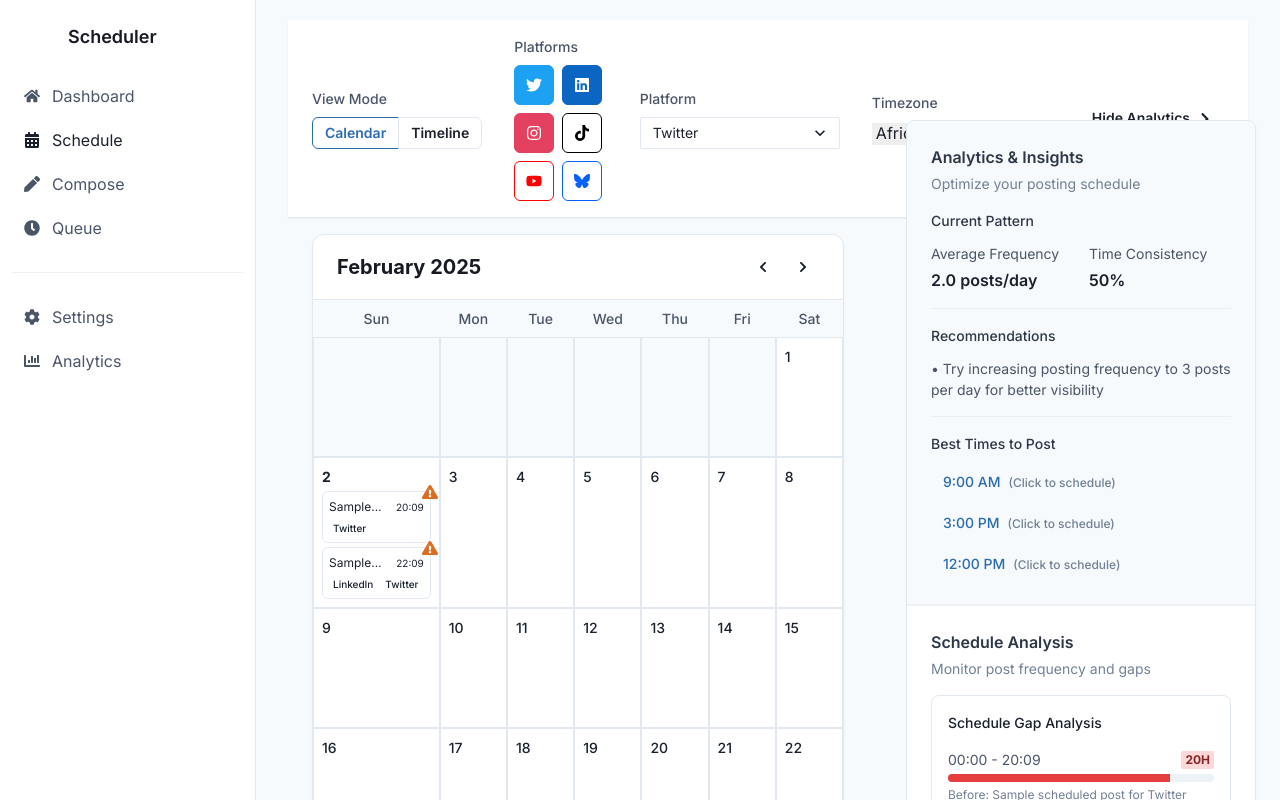
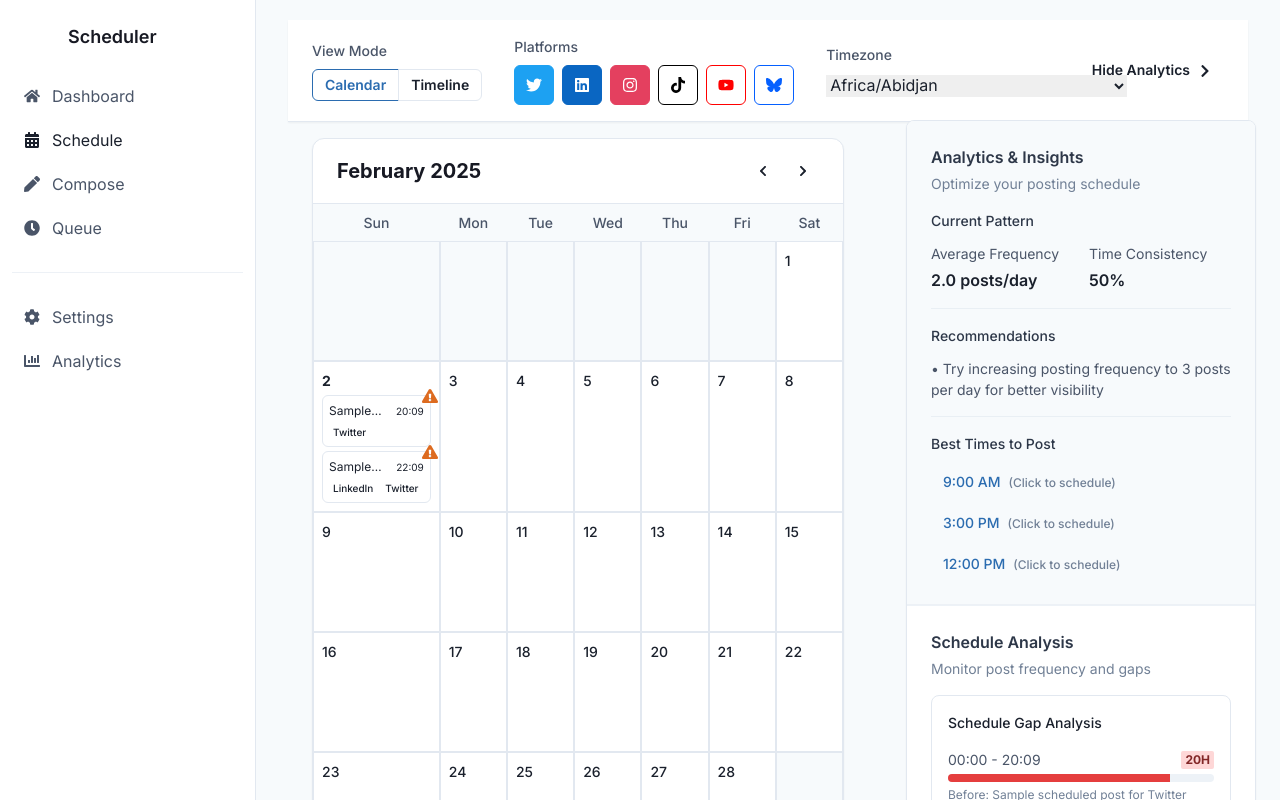
Before and after one commit to JAlbertCode/Social-media-scheduler, a Next.js app: page /schedule in a window 1280 px wide. Shown: the top 800 px of the page. Built offline with nearby package versions, Linux system fonts and the light colour scheme.

Commit message:
Removed platform selector to replace with toggle
Removed platform selector to replace with toggle

```diff
--- a/src/app/schedule/page.tsx
+++ b/src/app/schedule/page.tsx
@@ -181,31 +181,27 @@ export default function SchedulePage() {
                   <PlatformToggle
                     selectedPlatforms={selectedPlatforms}
                     onTogglePlatform={(platform) => {
-                      setSelectedPlatforms(prev =>
-                        prev.includes(platform)
+                      setSelectedPlatforms(prev => {
+                        const newPlatforms = prev.includes(platform)
                           ? prev.filter(p => p !== platform)
                           : [...prev, platform]
-                      )
+
+                        // Update activeFilter if we're removing its current platform
+                        if (prev.includes(platform) && platform === activeFilter) {
+                          setActiveFilter(newPlatforms[0] || 'Twitter')
+                        }
+                        // Or if this is the first platform being added
+                        else if (!prev.includes(platform) && prev.length === 0) {
+                          setActiveFilter(platform)
+                        }
+
+                        return newPlatforms
+                      })
                     }}
                   />
                 </Box>
 
-                {/* Platform Filter */}
-                <Box>
-                  <Text fontSize="sm" fontWeight="medium" color="gray.600" mb={2}>
-                    Platform
-                  </Text>
-                  <Select
-                    value={activeFilter}
-                    onChange={(e) => setActiveFilter(e.target.value as PlatformType)}
-                    size="sm"
-                    width="200px"
-                  >
-                    {selectedPlatforms.map(platform => (
-                      <option key={platform} value={platform}>{platform}</option>
-                    ))}
-                  </Select>
-                </Box>
+
 
                 {/* Timezone Selector */}
                 <Box>
```
